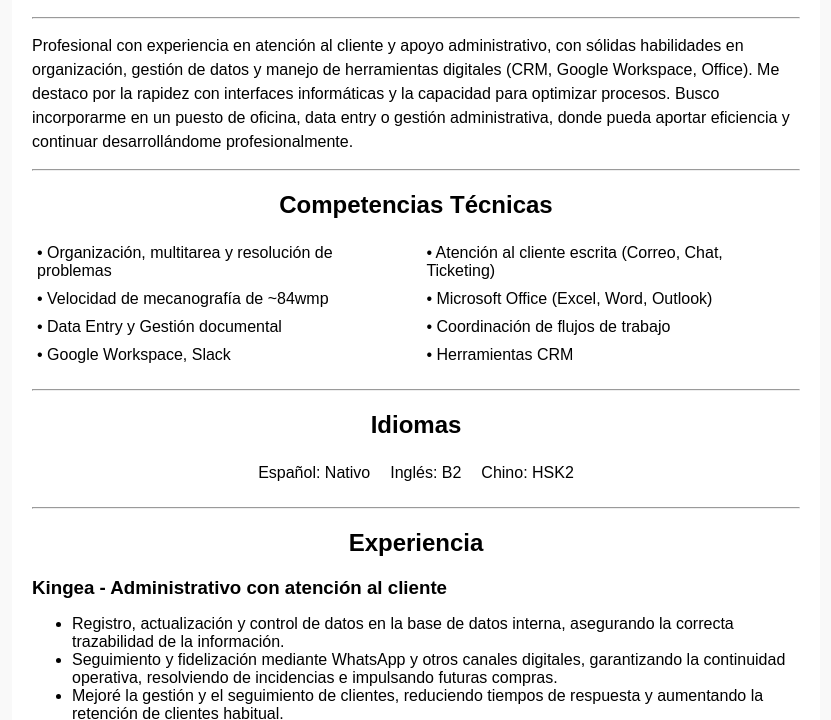
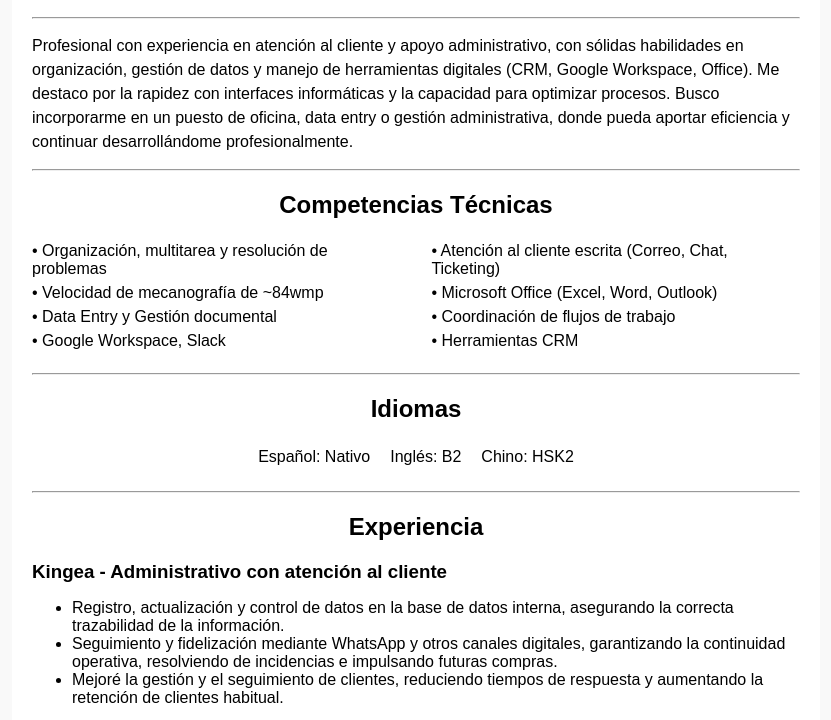
Before and after one commit to zlucascode/CV-en-HTML, a plain HTML site: page index.html in a window 1280 px wide. Shown: the part 89-809 px from the top of the page, without its empty margins (224-1055 px from the left). Drawn offline with Linux system fonts and the light colour scheme.

Commit message:
Add files via upload

```diff
--- a/index.html
+++ b/index.html
@@ -24,19 +24,20 @@
 
         <div id="skills" style="margin: 20px 0;">
     <h2 style="text-align: center;">Competencias Técnicas</h2>
-    <div style="display: flex; flex-wrap: wrap; justify-content: space-between; margin-top: 10px;">
-        <p style="margin: 5px; width: 48%;">&bull; Organización, multitarea y resolución de problemas</p>
-        <p style="margin: 5px; width: 48%;">&bull; Atención al cliente escrita (Correo, Chat, Ticketing)</p>
+    <div id="skills" style="display: flex; flex-wrap: wrap; justify-content: space-between; margin: 10px 0;">
+    <p style="width: 48%; margin: 3px 0;">&bull; Organización, multitarea y resolución de problemas</p>
+    <p style="width: 48%; margin: 3px 0;">&bull; Atención al cliente escrita (Correo, Chat, Ticketing)</p>
 
-        <p style="margin: 5px; width: 48%;">&bull; Velocidad de mecanografía de ~84wmp</p>
-        <p style="margin: 5px; width: 48%;">&bull; Microsoft Office (Excel, Word, Outlook)</p>
+    <p style="width: 48%; margin: 3px 0;">&bull; Velocidad de mecanografía de ~84wmp</p>
+    <p style="width: 48%; margin: 3px 0;">&bull; Microsoft Office (Excel, Word, Outlook)</p>
 
-        <p style="margin: 5px; width: 48%;">&bull; Data Entry y Gestión documental</p>
-        <p style="margin: 5px; width: 48%;">&bull; Coordinación de flujos de trabajo</p>
+    <p style="width: 48%; margin: 3px 0;">&bull; Data Entry y Gestión documental</p>
+    <p style="width: 48%; margin: 3px 0;">&bull; Coordinación de flujos de trabajo</p>
 
-        <p style="margin: 5px; width: 48%;">&bull; Google Workspace, Slack</p>
-        <p style="margin: 5px; width: 48%;">&bull; Herramientas CRM</p>
-    </div>
+    <p style="width: 48%; margin: 3px 0;">&bull; Google Workspace, Slack</p>
+    <p style="width: 48%; margin: 3px 0;">&bull; Herramientas CRM</p>
+</div>
+
 </div>
 
         <hr>
```
